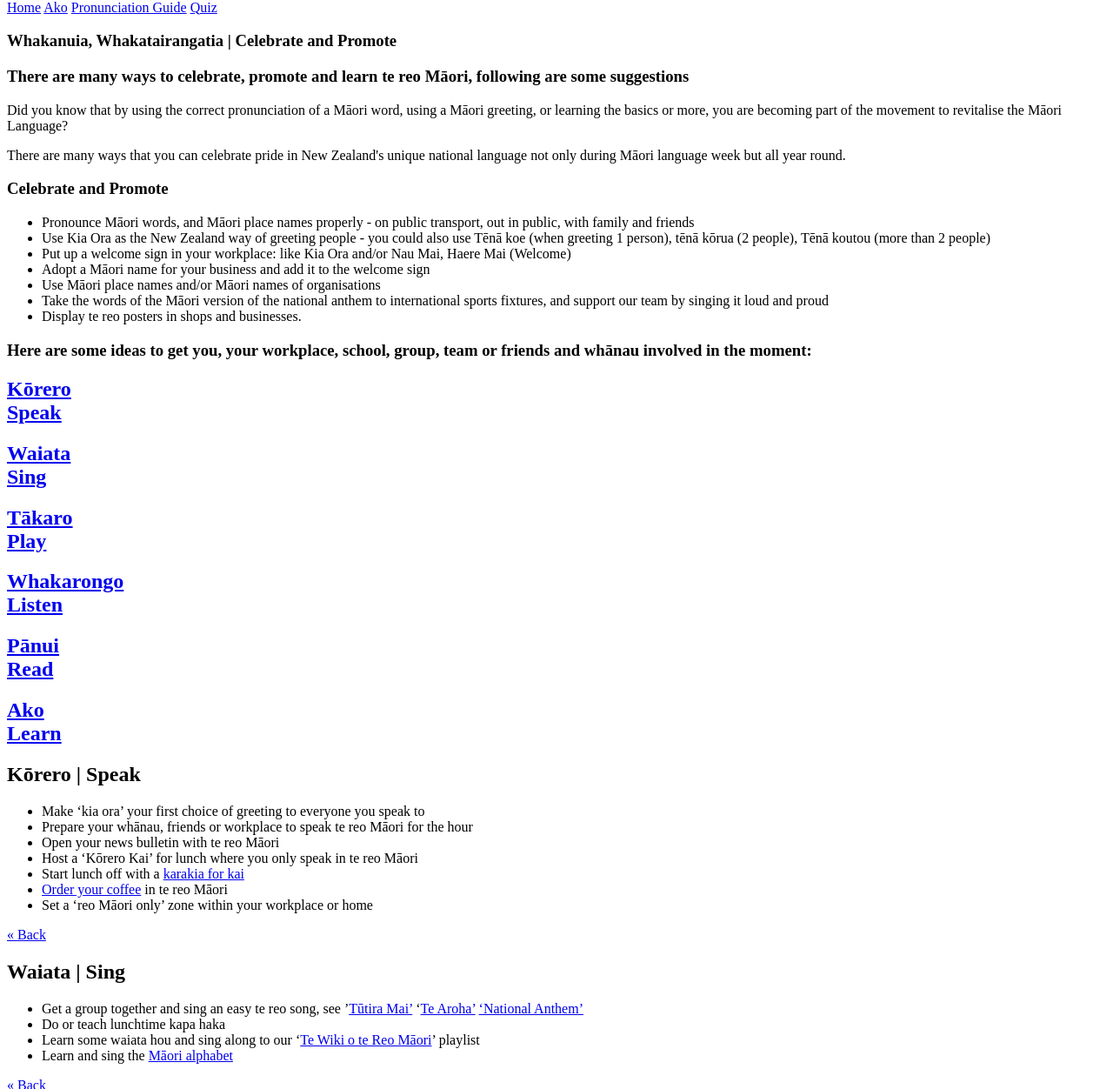
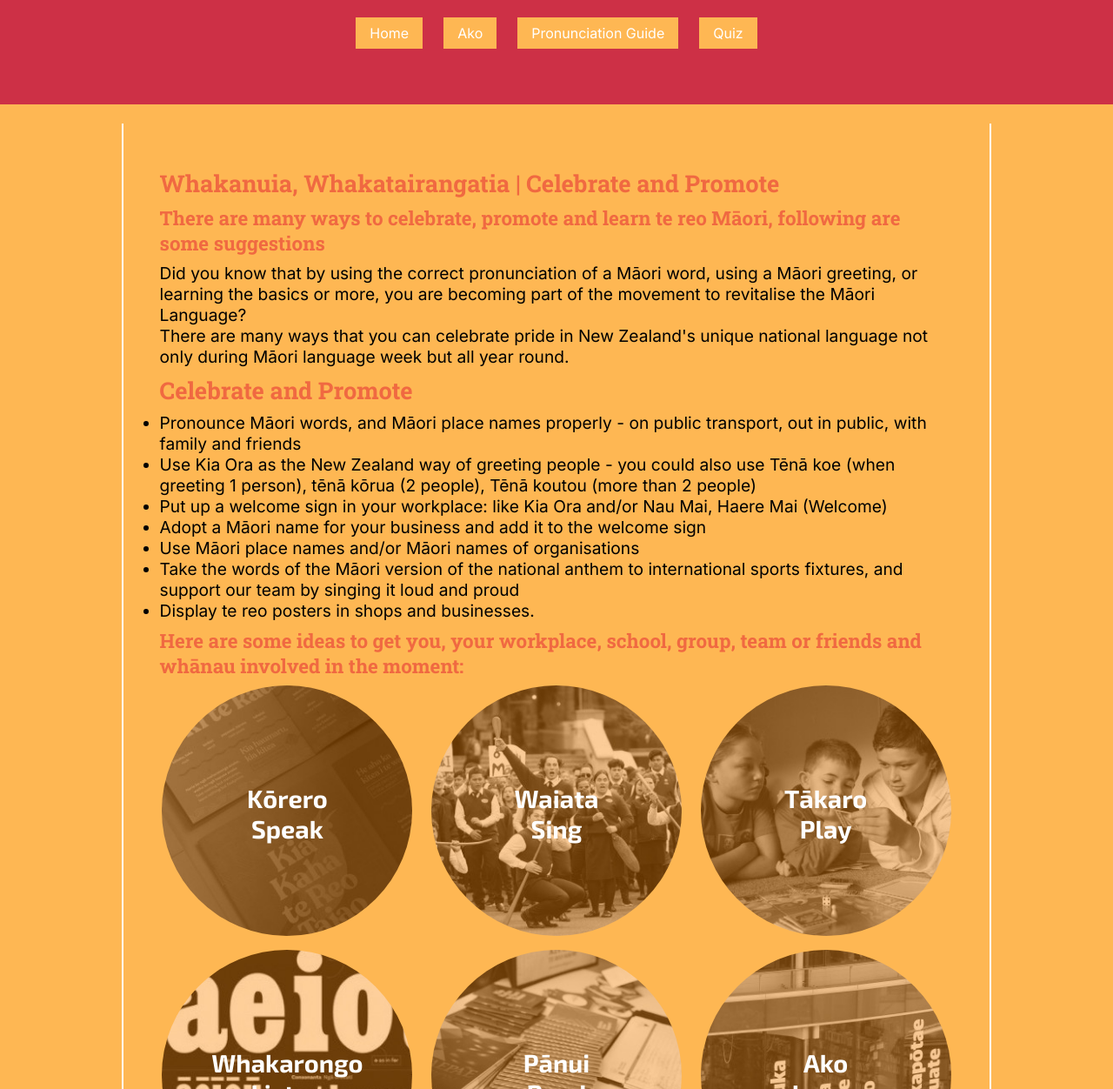
Before and after one commit to LOREGA1/kia-kaha, a plain HTML site: page ako.html in a window 1280 px wide. Shown: the part 168-1420 px from the top of the page at 87% size. Drawn offline with Linux system fonts and the light colour scheme.

Commit message:
Updated the CSS

```diff
--- a/ako.html
+++ b/ako.html
@@ -2,8 +2,8 @@
 <html lang="mi"> <!-- Māori language. -->
 
     <!-- *****************************
-         Author: Your name
-         Creation date: 2 August 2026
+         Author: Georgia Lorenzen
+         Creation date: 19 August 2026
          *****************************
     -->
 
@@ -11,6 +11,10 @@
     <title>Te Wiki O Te Reo Māori</title>
     <meta charset="UTF-8">
     <meta name="viewport" content="width=device-width, initial-scale=1">
+
+<link rel="preconnect" href="https://fonts.googleapis.com">
+<link rel="preconnect" href="https://fonts.gstatic.com" crossorigin>
+<link href="https://fonts.googleapis.com/css2?family=Exo+2:ital,wght@0,100..900;1,100..900&family=Inter:ital,opsz,wght@0,14..32,100..900;1,14..32,100..900&family=Roboto+Slab:wght@100..900&display=swap" rel="stylesheet">
 
     <link href="stylesheet.css" rel="stylesheet">
 </head>
--- a/stylesheet.css
+++ b/stylesheet.css
@@ -1,4 +1,180 @@
 /*
-    Author: Your name
-    Creation date: 17 August 2026
+    Author: Georgia Lorenzen
+    Creation date: 19 August 2026
 */
+
+* {
+    margin: 0;
+    padding: 0;
+    box-sizing: border-box;
+}
+
+/* ===== Typography ========= */
+
+body {
+    font-family: "Inter", sans-serif;
+    font-size: 1.2rem;
+    background-color: #feb753;
+}
+
+h1, h2, h3 {
+    font-family: "Exo 2", sans-serif;
+}
+
+/* ===== Page Layout ========= */
+
+header {
+    background-color: #cd3046;
+    text-align: center;
+    padding: 3rem 0;
+    color: #fff;
+    margin-bottom: 1.4rem;
+}
+
+main {
+    max-width: 1000px;
+    margin: 0 auto;
+    padding: 2.6rem;
+    border-left: solid 2px #fff;
+    border-right: solid 2px #fff;
+}
+
+footer {
+    font-size: 1rem;
+    text-align: center;
+    margin-bottom: 2rem;
+}
+
+/* ===== Navigation ========= */
+
+nav {
+    margin: 2rem 0 1rem 0;
+    display: flex;
+    justify-content: center;
+    gap: 1.5rem;
+}
+
+nav a {
+    color: #fff;
+    font-size: 1rem;
+    text-decoration: none;
+    background-color: #feb753;
+    padding: .5rem 1rem .5rem 1rem;
+}
+
+nav a:hover {
+    text-decoration: underline;
+    background-color: #049021;
+}
+
+/* ===== Main Content Area ========= */
+
+main img {
+    width: 100%;
+}
+
+.goals {
+    margin-bottom: 2.4rem;
+}
+
+.goals-list {
+    margin-left: 3rem;
+    margin-bottom: 0.5rem;
+}
+
+/* ===== Ako Page ========= */
+
+.celebrate h1, .celebrate h3 {
+    font-family: "Roboto Slab", serif;
+}
+
+.celebrate h1 {
+    font-size: 1.7rem;
+    margin: 0.5rem 0;
+    color: #f06941;
+}
+
+.celebrate h3 {
+    font-size: 1.4rem;
+    margin: 0.5rem 0;
+    color: #f06941;
+}
+
+.ideas-grid {
+display: grid;
+   grid-template-columns: repeat(auto-fit, minmax(18rem, 1fr));
+   gap: 1rem;
+   align-items: center;
+   max-width: 1000px;
+}
+
+.ideas-grid a {
+    color:#fff;
+    text-decoration: none;
+    padding-top: 7rem;
+    width: 18rem;
+    height: 18rem;
+    text-align: center;
+    place-self:center;
+    border-radius: 50%;
+}
+
+.ideas-grid a:hover {
+    text-decoration: underline;
+    opacity: 0.8;
+    color:beige;
+}
+
+.tahi {
+    background: url(images/bg-rauemi.jpg) no-repeat center center;
+    background-size: cover;
+}
+
+.rua {
+    background: url(images/haka.jpg) no-repeat center center;
+    background-size: cover;
+}
+
+.toru {
+    background: url(images/Card-game-tamariki.jpg) no-repeat center center;
+    background-size: cover;
+}
+
+.wha {
+    background: url(images/pronunciation-guide.jpg) no-repeat center center;
+    background-size: cover;
+}
+
+.rima {
+    background: url(images/Sign-ups.jpg) no-repeat center center;
+    background-size: cover;
+}
+
+.ono {
+    background: url(images/Te-Wiki.jpeg) no-repeat center center;
+    background-size: cover;
+}
+
+/* ===== ideas List ========= */
+
+.ideas-block {
+    background-color: #b3e6ff;
+    padding: 2rem;
+    margin: 2rem 0;
+}
+
+.ideas-block ul {
+    list-style-type: none;
+}
+
+.ideas-block a {
+    color: tomato;
+}
+
+.ideas-block a:hover {
+    color:#cd3046
+}
+
+.backlink {
+    text-decoration: none;
+}
```
Also changed, not shown: index.html (+3 -3 lines), typography.html (added, +3 -0 lines).
